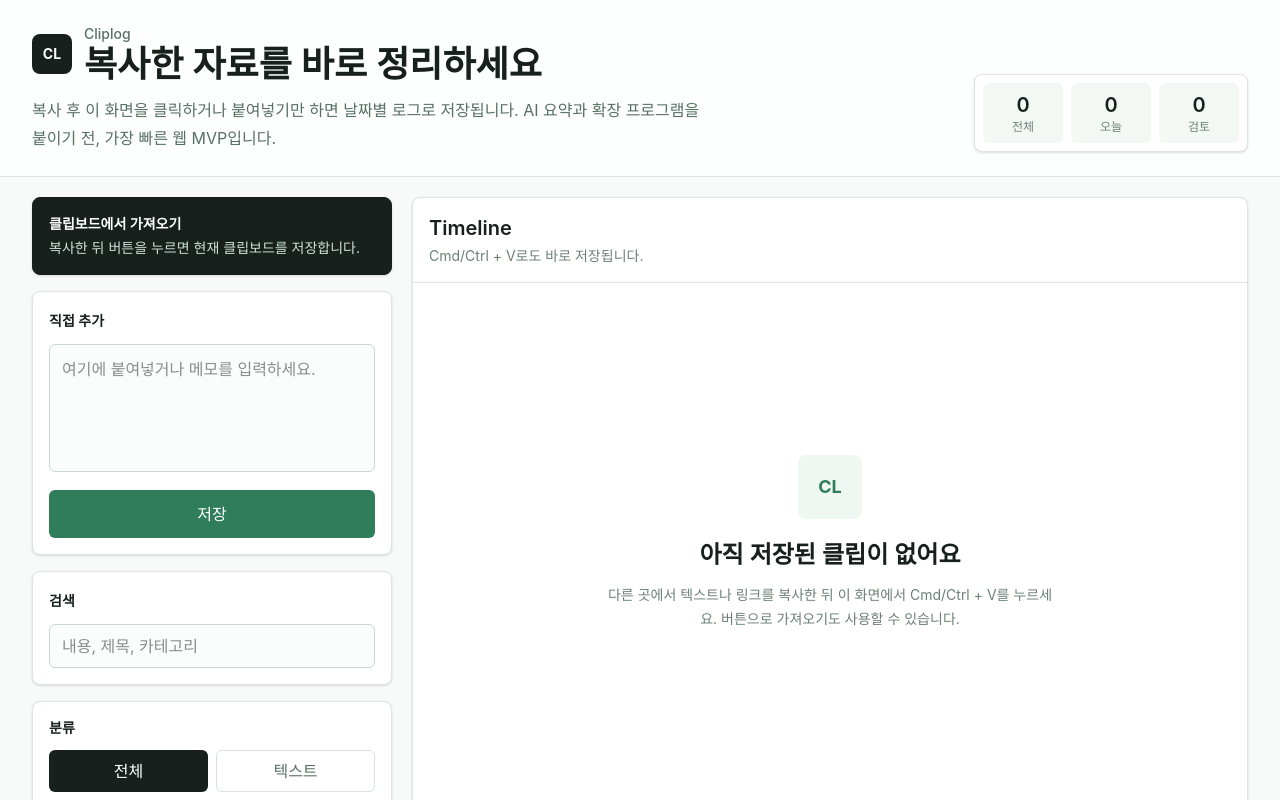
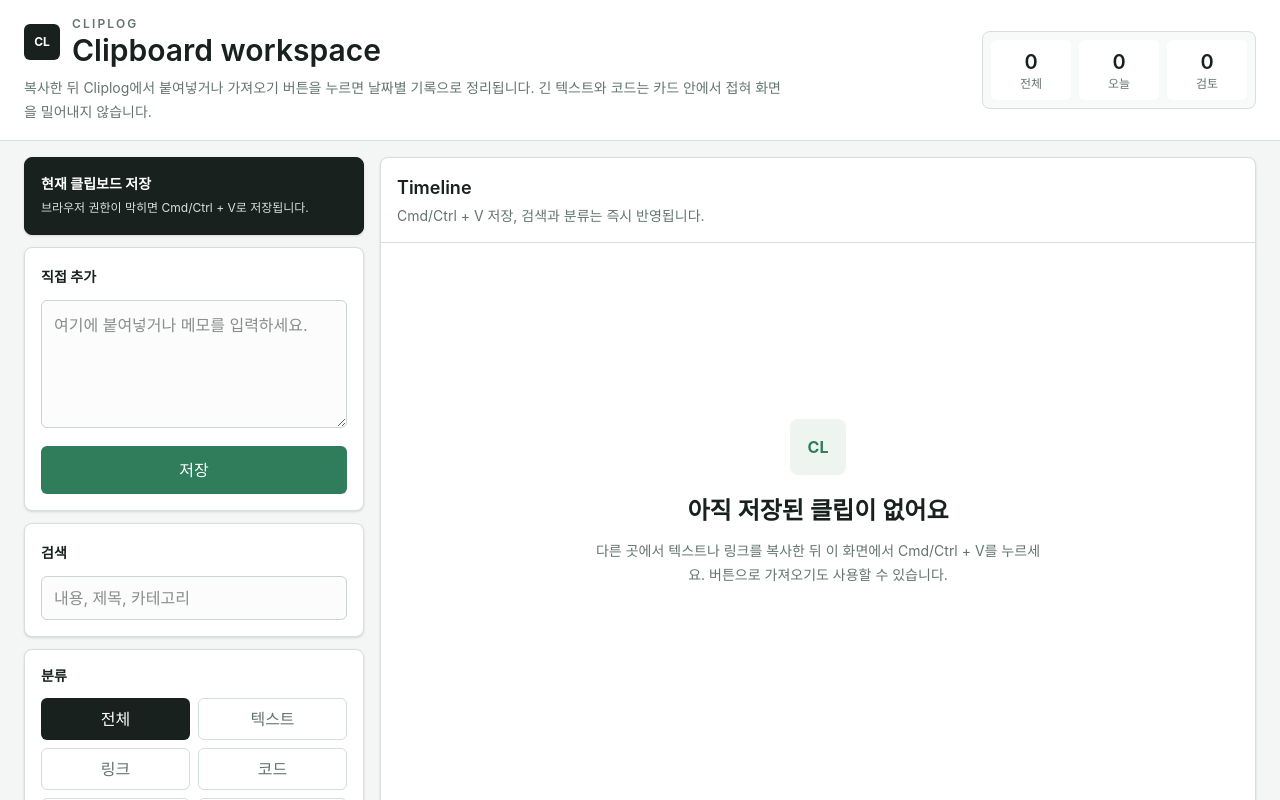
Before and after one commit to pjy2163/Clipspace, a Next.js app: page / in a window 1280 px wide. Shown: the top 800 px of the page. Built offline with nearby package versions, Linux system fonts and the light colour scheme.

Commit message:
feat: refine clip workspace ui and detection

```diff
--- a/src/app/page.tsx
+++ b/src/app/page.tsx
@@ -26,6 +26,14 @@ const typeLabels: Record<ClipType, string> = {
   sensitive: "민감",
 };
 
+const typeTone: Record<ClipType, string> = {
+  text: "border-slate-200 bg-slate-50 text-slate-700",
+  link: "border-blue-200 bg-blue-50 text-blue-700",
+  code: "border-violet-200 bg-violet-50 text-violet-700",
+  contact: "border-emerald-200 bg-emerald-50 text-emerald-700",
+  sensitive: "border-amber-200 bg-amber-50 text-amber-800",
+};
+
 function makeId() {
   return `${Date.now()}-${Math.random().toString(16).slice(2)}`;
 }
@@ -36,17 +44,6 @@ function normalizeContent(value: string) {
 
 function detectType(content: string): ClipType {
   const trimmed = content.trim();
-  if (/https?:\/\/|www\./i.test(trimmed)) return "link";
-  if (
-    /(const|let|function|class|import|export|return|=>|<\/?[a-z][\s\S]*>)/.test(
-      trimmed,
-    )
-  ) {
-    return "code";
-  }
-  if (/[A-Z0-9._%+-]+@[A-Z0-9.-]+\.[A-Z]{2,}/i.test(trimmed)) {
-    return "contact";
-  }
   if (
     /\b\d{3,4}[- ]?\d{3,4}[- ]?\d{4}\b/.test(trimmed) ||
     /\b\d{4}[- ]?\d{4}[- ]?\d{4}[- ]?\d{4}\b/.test(trimmed) ||
@@ -56,7 +53,38 @@ function detectType(content: string): ClipType {
   ) {
     return "sensitive";
   }
+  if (/[A-Z0-9._%+-]+@[A-Z0-9.-]+\.[A-Z]{2,}/i.test(trimmed)) {
+    return "contact";
+  }
+  if (isLikelyCode(trimmed)) return "code";
+  if (/https?:\/\/|www\./i.test(trimmed)) return "link";
   return "text";
+}
+
+function isLikelyCode(content: string) {
+  const lines = content.split(/\r?\n/).filter((line) => line.trim().length > 0);
+  const sample = content.slice(0, 6000);
+
+  const codeSignals = [
+    /^\s*(import|export|from|const|let|var|function|class|interface|type)\b/m,
+    /^\s*(def|class|from|import|if __name__|async def)\b/m,
+    /^\s*(public|private|protected|static|final|void|class|package)\b/m,
+    /^\s*(SELECT|INSERT|UPDATE|DELETE|CREATE|ALTER|WITH)\b/im,
+    /^\s*(git|npm|pnpm|yarn|node|python|pip|docker|kubectl)\s+/m,
+    /<\/?[a-z][\s\S]*>/i,
+    /[{;}]\s*$/,
+    /=>|===|!==|::|&&|\|\||console\.|print\(|fmt\.|std::/,
+    /^\s*[-\w.]+:\s*["'{\[]/m,
+    /^\s*(@\w+|#include|use\s+\w+|func\s+\w+|package\s+\w+)/m,
+  ];
+
+  const signalCount = codeSignals.filter((pattern) => pattern.test(sample)).length;
+  const indentedLines = lines.filter((line) => /^\s{2,}\S/.test(line)).length;
+  const bracketLines = lines.filter((line) => /[{}();<>[\]]/.test(line)).length;
+  const codeDensity =
+    lines.length > 0 ? (indentedLines + bracketLines) / Math.max(lines.length, 1) : 0;
+
+  return signalCount >= 2 || (lines.length >= 3 && signalCount >= 1 && codeDensity > 0.35);
 }
 
 function makeCategory(type: ClipType, content: string) {
@@ -80,6 +108,17 @@ function makeTitle(content: string, type: ClipType) {
       return "Saved link";
     }
   }
+  if (type === "code") {
+    const namedLine = content
+      .split(/\r?\n/)
+      .map((line) => line.trim())
+      .find((line) =>
+        /^(function|class|interface|type|const|let|def|public|private|SELECT|CREATE)\b/i.test(
+          line,
+        ),
+      );
+    if (namedLine) return namedLine.length > 58 ? `${namedLine.slice(0, 58)}...` : namedLine;
+  }
   return cleaned.length > 58 ? `${cleaned.slice(0, 58)}...` : cleaned;
 }
 
@@ -98,6 +137,29 @@ function createClip(content: string, source: Clip["source"]): Clip | null {
     favorite: false,
     flagged: type === "sensitive",
   };
+}
+
+function refreshClipClassification(clip: Clip): Clip {
+  const type = detectType(clip.content);
+  return {
+    ...clip,
+    title: makeTitle(clip.content, type),
+    type,
+    category: makeCategory(type, clip.content),
+    flagged: type === "sensitive",
+  };
+}
+
+function loadStoredClips() {
+  if (typeof window === "undefined") return [];
+  const raw = window.localStorage.getItem(STORAGE_KEY);
+  if (!raw) return [];
+  try {
+    return (JSON.parse(raw) as Clip[]).map(refreshClipClassification);
+  } catch {
+    window.localStorage.removeItem(STORAGE_KEY);
+    return [];
+  }
 }
 
 function isEditableTarget(target: EventTarget | null) {
@@ -121,18 +183,15 @@ function formatTime(date: string) {
   }).format(new Date(date));
 }
 
+function clipPreviewMeta(content: string) {
+  return {
+    characters: new Intl.NumberFormat("ko-KR").format(content.length),
+    lines: new Intl.NumberFormat("ko-KR").format(content.split(/\r?\n/).length),
+  };
+}
+
 export default function Home() {
-  const [clips, setClips] = useState<Clip[]>(() => {
-    if (typeof window === "undefined") return [];
-    const raw = window.localStorage.getItem(STORAGE_KEY);
-    if (!raw) return [];
-    try {
-      return JSON.parse(raw) as Clip[];
-    } catch {
-      window.localStorage.removeItem(STORAGE_KEY);
-      return [];
-    }
-  });
+  const [clips, setClips] = useState<Clip[]>(loadStoredClips);
   const [query, setQuery] = useState("");
   const [activeType, setActiveType] = useState<ClipType | "all">("all");
   const [status, setStatus] = useState("복사한 뒤 이 화면을 클릭하거나 Cmd/Ctrl + V를 누르세요.");
@@ -237,28 +296,30 @@ export default function Home() {
   };
 
   return (
-    <main className="min-h-screen bg-[#f8faf9] text-[#17201c]">
-      <section className="border-b border-[#dce5df] bg-[#fcfffd]">
-        <div className="mx-auto flex w-full max-w-7xl flex-col gap-8 px-5 py-6 sm:px-8 lg:flex-row lg:items-end lg:justify-between">
-          <div className="space-y-3">
+    <main className="min-h-screen bg-[#f4f6f5] text-[#18211d]">
+      <section className="border-b border-[#d8dfda] bg-white">
+        <div className="mx-auto flex w-full max-w-[1600px] flex-col gap-5 px-4 py-4 sm:px-6 xl:flex-row xl:items-center xl:justify-between">
+          <div className="space-y-2">
             <div className="flex items-center gap-3">
-              <div className="grid size-10 place-items-center rounded-lg bg-[#17201c] text-sm font-bold text-white">
+              <div className="grid size-9 place-items-center rounded-md bg-[#18211d] text-xs font-bold text-white">
                 CL
               </div>
               <div>
-                <p className="text-sm font-medium text-[#587064]">Cliplog</p>
-                <h1 className="text-3xl font-semibold tracking-normal text-[#17201c] sm:text-4xl">
-                  복사한 자료를 바로 정리하세요
+                <p className="text-xs font-semibold uppercase tracking-[0.18em] text-[#64756d]">
+                  Cliplog
+                </p>
+                <h1 className="text-2xl font-semibold tracking-normal text-[#18211d] sm:text-3xl">
+                  Clipboard workspace
                 </h1>
               </div>
             </div>
-            <p className="max-w-2xl text-base leading-7 text-[#587064]">
-              복사 후 이 화면을 클릭하거나 붙여넣기만 하면 날짜별 로그로 저장됩니다.
-              AI 요약과 확장 프로그램을 붙이기 전, 가장 빠른 웹 MVP입니다.
+            <p className="max-w-3xl text-sm leading-6 text-[#64756d]">
+              복사한 뒤 Cliplog에서 붙여넣거나 가져오기 버튼을 누르면 날짜별 기록으로 정리됩니다.
+              긴 텍스트와 코드는 카드 안에서 접혀 화면을 밀어내지 않습니다.
             </p>
           </div>
 
-          <div className="grid grid-cols-3 gap-2 rounded-lg border border-[#dce5df] bg-white p-2 shadow-sm">
+          <div className="grid grid-cols-3 gap-2 rounded-lg border border-[#d8dfda] bg-[#f8faf9] p-2">
             <Stat label="전체" value={stats.total} />
             <Stat label="오늘" value={stats.today} />
             <Stat label="검토" value={stats.flagged} />
@@ -266,52 +327,52 @@ export default function Home() {
         </div>
       </section>
 
-      <section className="mx-auto grid w-full max-w-7xl gap-5 px-5 py-5 sm:px-8 lg:grid-cols-[360px_1fr]">
-        <aside className="space-y-4">
+      <section className="mx-auto grid w-full max-w-[1600px] gap-4 px-4 py-4 sm:px-6 lg:grid-cols-[minmax(280px,340px)_minmax(0,1fr)]">
+        <aside className="space-y-3">
           <button
-            className="w-full rounded-lg border border-[#17201c] bg-[#17201c] px-4 py-4 text-left text-white shadow-sm transition hover:bg-[#24322b]"
+            className="w-full rounded-lg border border-[#18211d] bg-[#18211d] px-4 py-4 text-left text-white shadow-sm transition hover:bg-[#27342e]"
             onClick={importFromClipboard}
           >
-            <span className="block text-sm font-semibold">클립보드에서 가져오기</span>
-            <span className="mt-1 block text-sm text-[#cfe1d6]">
-              복사한 뒤 버튼을 누르면 현재 클립보드를 저장합니다.
+            <span className="block text-sm font-semibold">현재 클립보드 저장</span>
+            <span className="mt-1 block text-xs leading-5 text-[#d5e3dc]">
+              브라우저 권한이 막히면 Cmd/Ctrl + V로 저장됩니다.
             </span>
           </button>
 
-          <div className="rounded-lg border border-[#dce5df] bg-white p-4 shadow-sm">
-            <label className="text-sm font-semibold text-[#17201c]" htmlFor="manual">
+          <div className="rounded-lg border border-[#d8dfda] bg-white p-4 shadow-sm">
+            <label className="text-sm font-semibold text-[#18211d]" htmlFor="manual">
               직접 추가
             </label>
             <textarea
               id="manual"
-              className="mt-3 min-h-32 w-full resize-none rounded-md border border-[#cbd8d1] bg-[#fbfdfc] p-3 text-sm leading-6 outline-none transition focus:border-[#2f7d5b] focus:ring-2 focus:ring-[#cfe9dc]"
+              className="mt-3 min-h-32 w-full resize-y rounded-md border border-[#cbd5cf] bg-[#fbfcfb] p-3 text-sm leading-6 outline-none transition focus:border-[#2f7d5b] focus:ring-2 focus:ring-[#d9eadf]"
               placeholder="여기에 붙여넣거나 메모를 입력하세요."
               value={manualInput}
               onChange={(event) => setManualInput(event.target.value)}
             />
             <button
-              className="mt-3 w-full rounded-md bg-[#2f7d5b] px-4 py-3 text-sm font-semibold text-white transition hover:bg-[#25664a]"
+              className="mt-3 w-full rounded-md bg-[#2f7d5b] px-4 py-3 text-sm font-semibold text-white transition hover:bg-[#27684c]"
               onClick={addManualClip}
             >
               저장
             </button>
           </div>
 
-          <div className="rounded-lg border border-[#dce5df] bg-white p-4 shadow-sm">
-            <label className="text-sm font-semibold text-[#17201c]" htmlFor="search">
+          <div className="rounded-lg border border-[#d8dfda] bg-white p-4 shadow-sm">
+            <label className="text-sm font-semibold text-[#18211d]" htmlFor="search">
               검색
             </label>
             <input
               id="search"
-              className="mt-3 h-11 w-full rounded-md border border-[#cbd8d1] bg-[#fbfdfc] px-3 text-sm outline-none transition focus:border-[#2f7d5b] focus:ring-2 focus:ring-[#cfe9dc]"
+              className="mt-3 h-11 w-full rounded-md border border-[#cbd5cf] bg-[#fbfcfb] px-3 text-sm outline-none transition focus:border-[#2f7d5b] focus:ring-2 focus:ring-[#d9eadf]"
               placeholder="내용, 제목, 카테고리"
               value={query}
               onChange={(event) => setQuery(event.target.value)}
             />
           </div>
 
-          <div className="rounded-lg border border-[#dce5df] bg-white p-4 shadow-sm">
-            <p className="text-sm font-semibold text-[#17201c]">분류</p>
+          <div className="rounded-lg border border-[#d8dfda] bg-white p-4 shadow-sm">
+            <p className="text-sm font-semibold text-[#18211d]">분류</p>
             <div className="mt-3 grid grid-cols-2 gap-2">
               <FilterButton active={activeType === "all"} onClick={() => setActiveType("all")}>
                 전체
@@ -328,27 +389,27 @@ export default function Home() {
             </div>
           </div>
 
-          <div className="rounded-lg border border-[#dce5df] bg-[#eef7f2] p-4 text-sm leading-6 text-[#385349]">
+          <div className="rounded-lg border border-[#d8dfda] bg-[#eef5f1] p-4 text-sm leading-6 text-[#3f5a4e]">
             {status}
           </div>
         </aside>
 
         <section
-          className="min-h-[620px] rounded-lg border border-[#dce5df] bg-white shadow-sm"
+          className="min-h-[640px] min-w-0 rounded-lg border border-[#d8dfda] bg-white shadow-sm"
           onClick={(event) => {
             if (event.target === event.currentTarget) void importFromClipboard();
           }}
         >
-          <div className="flex flex-col gap-3 border-b border-[#dce5df] p-4 sm:flex-row sm:items-center sm:justify-between">
+          <div className="flex flex-col gap-3 border-b border-[#d8dfda] p-4 sm:flex-row sm:items-center sm:justify-between">
             <div>
-              <h2 className="text-xl font-semibold text-[#17201c]">Timeline</h2>
-              <p className="mt-1 text-sm text-[#6c8176]">
-                Cmd/Ctrl + V로도 바로 저장됩니다.
+              <h2 className="text-lg font-semibold text-[#18211d]">Timeline</h2>
+              <p className="mt-1 text-sm text-[#64756d]">
+                Cmd/Ctrl + V 저장, 검색과 분류는 즉시 반영됩니다.
               </p>
             </div>
             {clips.length > 0 ? (
               <button
-                className="rounded-md border border-[#d7e2db] px-3 py-2 text-sm font-medium text-[#587064] transition hover:border-[#aebfb5] hover:text-[#17201c]"
+                className="rounded-md border border-[#d5ded8] px-3 py-2 text-sm font-medium text-[#64756d] transition hover:border-[#b4c0b8] hover:text-[#18211d]"
                 onClick={() => setClips([])}
               >
                 전체 비우기
@@ -359,74 +420,35 @@ export default function Home() {
           {filteredClips.length === 0 ? (
             <div className="grid min-h-[520px] place-items-center p-8 text-center">
               <div className="max-w-md">
-                <div className="mx-auto grid size-16 place-items-center rounded-lg bg-[#eef7f2] text-lg font-bold text-[#2f7d5b]">
+                <div className="mx-auto grid size-14 place-items-center rounded-lg bg-[#eef5f1] text-base font-bold text-[#2f7d5b]">
                   CL
                 </div>
-                <h3 className="mt-5 text-2xl font-semibold text-[#17201c]">
+                <h3 className="mt-5 text-2xl font-semibold text-[#18211d]">
                   아직 저장된 클립이 없어요
                 </h3>
-                <p className="mt-3 text-sm leading-6 text-[#6c8176]">
+                <p className="mt-3 text-sm leading-6 text-[#64756d]">
                   다른 곳에서 텍스트나 링크를 복사한 뒤 이 화면에서 Cmd/Ctrl + V를 누르세요.
                   버튼으로 가져오기도 사용할 수 있습니다.
                 </p>
               </div>
             </div>
           ) : (
-            <div className="space-y-8 p-4 sm:p-5">
+            <div className="space-y-8 p-3 sm:p-5">
               {Object.entries(groupedClips).map(([day, dayClips]) => (
                 <div key={day}>
                   <div className="mb-3 flex items-center gap-3">
-                    <h3 className="text-sm font-semibold text-[#385349]">{day}</h3>
-                    <div className="h-px flex-1 bg-[#e5ece8]" />
-                    <span className="text-xs text-[#789084]">{dayClips.length}개</span>
+                    <h3 className="text-sm font-semibold text-[#3f5a4e]">{day}</h3>
+                    <div className="h-px flex-1 bg-[#e3e9e5]" />
+                    <span className="text-xs text-[#788980]">{dayClips.length}개</span>
                   </div>
-                  <div className="grid gap-3">
+                  <div className="grid gap-3 2xl:grid-cols-2">
                     {dayClips.map((clip) => (
-                      <article
-                        className="rounded-lg border border-[#dce5df] bg-[#fcfffd] p-4 transition hover:border-[#aec8ba] hover:shadow-sm"
+                      <ClipCard
+                        clip={clip}
                         key={clip.id}
-                      >
-                        <div className="flex flex-col gap-3 sm:flex-row sm:items-start sm:justify-between">
-                          <div className="min-w-0">
-                            <div className="flex flex-wrap items-center gap-2">
-                              <span className="rounded-md bg-[#e7f2ec] px-2 py-1 text-xs font-semibold text-[#2f7d5b]">
-                                {typeLabels[clip.type]}
-                              </span>
-                              <span className="rounded-md bg-[#f2f5f3] px-2 py-1 text-xs font-medium text-[#587064]">
-                                {clip.category}
-                              </span>
-                              <span className="text-xs text-[#789084]">
-                                {formatTime(clip.createdAt)}
-                              </span>
-                            </div>
-                            <h4 className="mt-3 break-words text-lg font-semibold text-[#17201c]">
-                              {clip.title}
-                            </h4>
-                          </div>
-                          <div className="flex shrink-0 gap-2">
-                            <button
-                              className="rounded-md border border-[#d7e2db] px-3 py-2 text-sm font-medium text-[#587064] transition hover:border-[#2f7d5b] hover:text-[#2f7d5b]"
-                              onClick={() => toggleFavorite(clip.id)}
-                            >
-                              {clip.favorite ? "고정됨" : "고정"}
-                            </button>
-                            <button
-                              className="rounded-md border border-[#efd2d2] px-3 py-2 text-sm font-medium text-[#9a3d3d] transition hover:bg-[#fff4f4]"
-                              onClick={() => removeClip(clip.id)}
-                            >
-                              삭제
-                            </button>
-                          </div>
-                        </div>
-                        {clip.flagged ? (
-                          <p className="mt-3 rounded-md bg-[#fff7e8] px-3 py-2 text-sm text-[#78501d]">
-                            민감정보일 수 있어요. 다음 버전에서는 자동 저장 제외 옵션을 붙이면 좋습니다.
-                          </p>
-                        ) : null}
-                        <p className="mt-4 whitespace-pre-wrap break-words text-sm leading-6 text-[#385349]">
-                          {clip.content}
-                        </p>
-                      </article>
+                        onRemove={removeClip}
+                        onToggleFavorite={toggleFavorite}
+                      />
                     ))}
                   </div>
                 </div>
@@ -439,11 +461,77 @@ export default function Home() {
   );
 }
 
+function ClipCard({
+  clip,
+  onRemove,
+  onToggleFavorite,
+}: {
+  clip: Clip;
+  onRemove: (id: string) => void;
+  onToggleFavorite: (id: string) => void;
+}) {
+  const meta = clipPreviewMeta(clip.content);
+  const contentClass =
+    clip.type === "code"
+      ? "font-mono text-[13px] leading-6 text-[#2a332f]"
+      : "text-sm leading-6 text-[#344a40]";
+
+  return (
+    <article className="min-w-0 rounded-lg border border-[#d8dfda] bg-[#fcfdfc] p-4 transition hover:border-[#b7c5bd] hover:shadow-sm">
+      <div className="flex flex-col gap-3 sm:flex-row sm:items-start sm:justify-between">
+        <div className="min-w-0">
+          <div className="flex flex-wrap items-center gap-2">
+            <span
+              className={`rounded-md border px-2 py-1 text-xs font-semibold ${typeTone[clip.type]}`}
+            >
+              {typeLabels[clip.type]}
+            </span>
+            <span className="rounded-md border border-[#e0e6e2] bg-white px-2 py-1 text-xs font-medium text-[#5d6f66]">
+              {clip.category}
+            </span>
+            <span className="text-xs text-[#788980]">{formatTime(clip.createdAt)}</span>
+          </div>
+          <h4 className="mt-3 break-words text-base font-semibold text-[#18211d]">
+            {clip.title}
+          </h4>
+          <p className="mt-1 text-xs text-[#788980]">
+            {meta.characters}자 · {meta.lines}줄
+          </p>
+        </div>
+        <div className="flex shrink-0 gap-2">
+          <button
+            className="rounded-md border border-[#d5ded8] px-3 py-2 text-sm font-medium text-[#64756d] transition hover:border-[#2f7d5b] hover:text-[#2f7d5b]"
+            onClick={() => onToggleFavorite(clip.id)}
+          >
+            {clip.favorite ? "고정됨" : "고정"}
+          </button>
+          <button
+            className="rounded-md border border-[#ecd2d2] px-3 py-2 text-sm font-medium text-[#9a3d3d] transition hover:bg-[#fff4f4]"
+            onClick={() => onRemove(clip.id)}
+          >
+            삭제
+          </button>
+        </div>
+      </div>
+      {clip.flagged ? (
+        <p className="mt-3 rounded-md border border-[#f2ddb1] bg-[#fff8e9] px-3 py-2 text-sm text-[#76511d]">
+          민감정보일 수 있어요. 서버로 보내지 않고 로컬에만 저장됩니다.
+        </p>
+      ) : null}
+      <div className="mt-4 max-h-72 min-h-24 overflow-auto rounded-md border border-[#e2e8e4] bg-white">
+        <pre className={`whitespace-pre-wrap break-words p-4 ${contentClass}`}>
+          {clip.content}
+        </pre>
+      </div>
+    </article>
+  );
+}
+
 function Stat({ label, value }: { label: string; value: number }) {
   return (
-    <div className="min-w-20 rounded-md bg-[#f3f8f5] px-3 py-2 text-center">
-      <p className="text-xl font-semibold text-[#17201c]">{value}</p>
-      <p className="text-xs font-medium text-[#6c8176]">{label}</p>
+    <div className="min-w-20 rounded-md bg-white px-3 py-2 text-center">
+      <p className="text-xl font-semibold text-[#18211d]">{value}</p>
+      <p className="text-xs font-medium text-[#64756d]">{label}</p>
     </div>
   );
 }
@@ -461,8 +549,8 @@ function FilterButton({
     <button
       className={
         active
-          ? "rounded-md bg-[#17201c] px-3 py-2 text-sm font-semibold text-white"
-          : "rounded-md border border-[#d7e2db] px-3 py-2 text-sm font-medium text-[#587064] transition hover:border-[#aebfb5] hover:text-[#17201c]"
+          ? "rounded-md bg-[#18211d] px-3 py-2 text-sm font-semibold text-white"
+          : "rounded-md border border-[#d5ded8] px-3 py-2 text-sm font-medium text-[#64756d] transition hover:border-[#b4c0b8] hover:text-[#18211d]"
       }
       onClick={onClick}
     >
```
